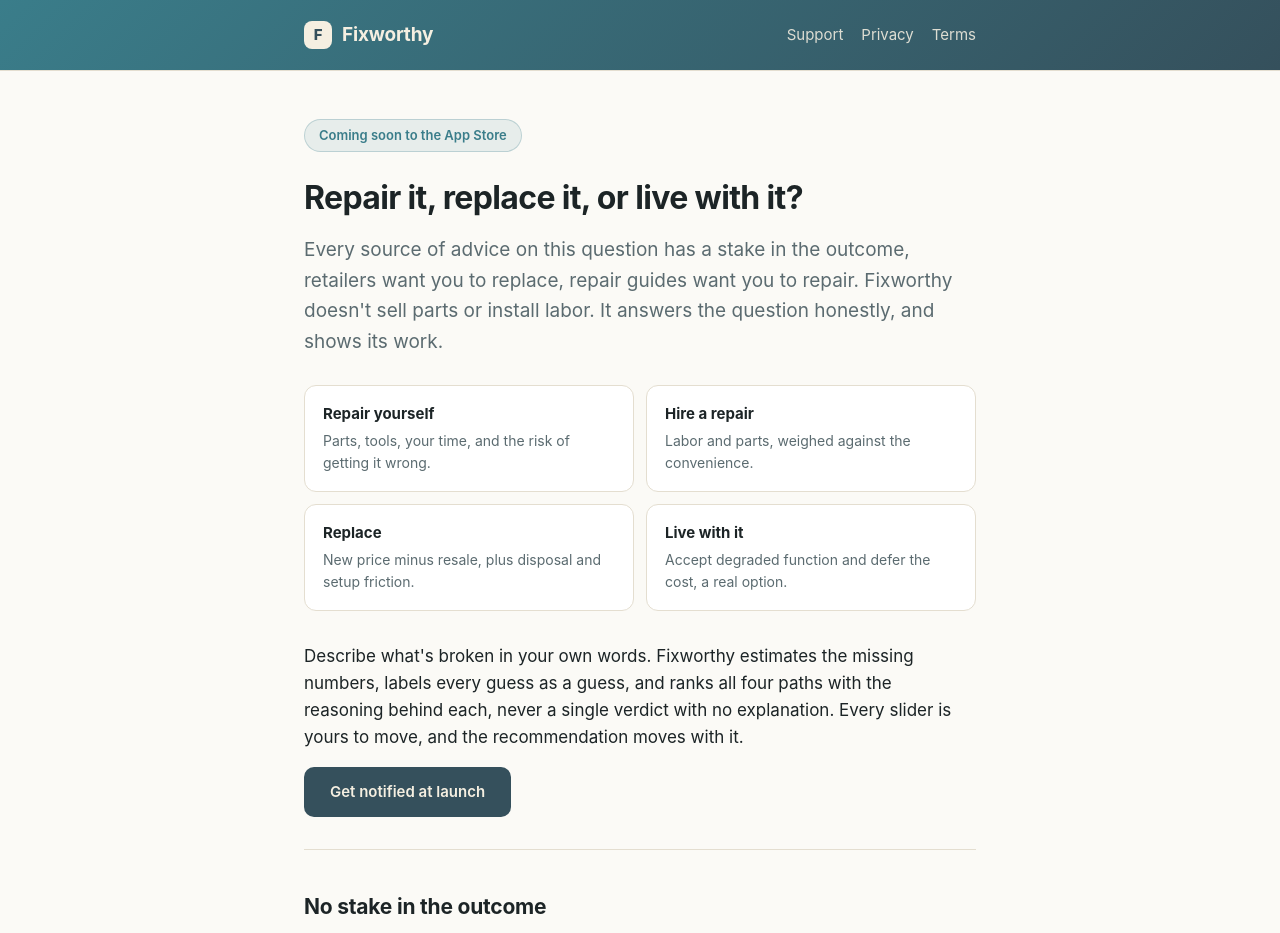
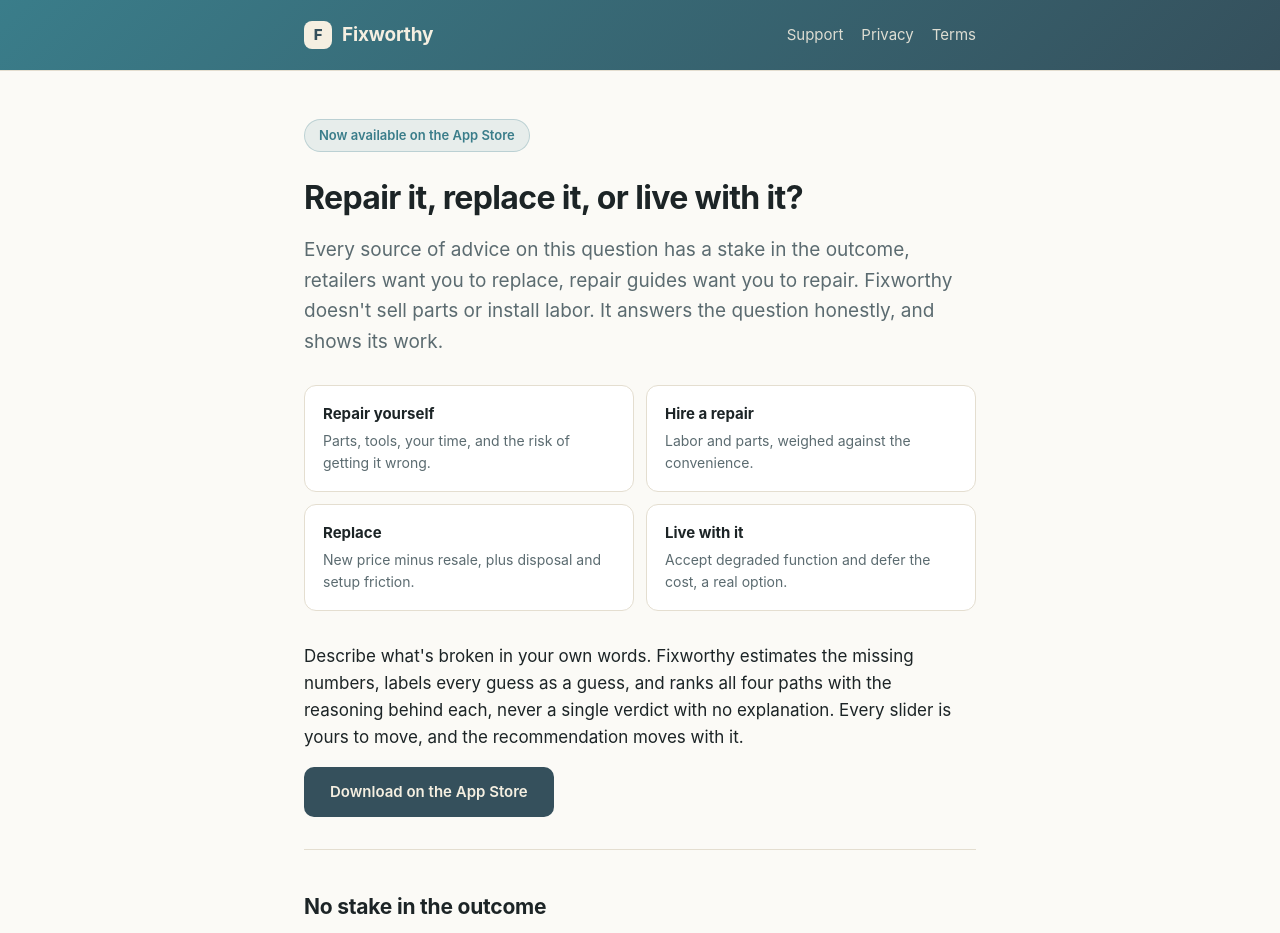
Before and after one commit to drewspagna1/Fixworthy-Web, a plain HTML site: page index.html in a window 1280 px wide. Shown: the top 933 px of the page. Drawn offline with Linux system fonts and the light colour scheme.

Commit message:
Update homepage for launch: live App Store badge and download link

```diff
--- a/index.html
+++ b/index.html
@@ -21,7 +21,7 @@
 </header>
 
 <main>
-  <span class="badge">Coming soon to the App Store</span>
+  <span class="badge">Now available on the App Store</span>
   <h1>Repair it, replace it, or live with it?</h1>
   <p class="lede">
     Every source of advice on this question has a stake in the outcome, retailers
@@ -55,7 +55,7 @@
     slider is yours to move, and the recommendation moves with it.
   </p>
 
-  <a class="cta" href="mailto:fixworthy.support@gmail.com">Get notified at launch</a>
+  <a class="cta" href="https://apps.apple.com/app/id6788266168">Download on the App Store</a>
 
   <hr>
 
```
